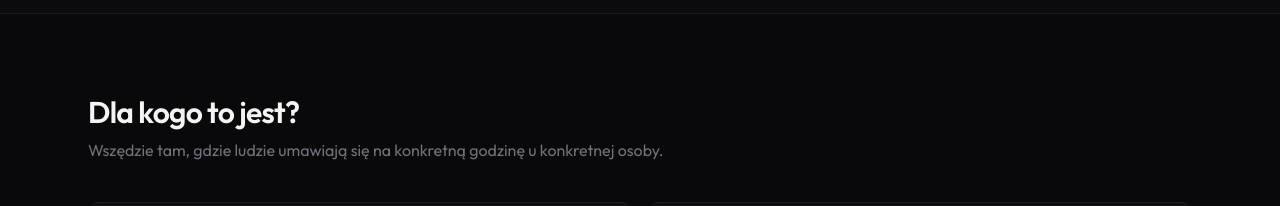
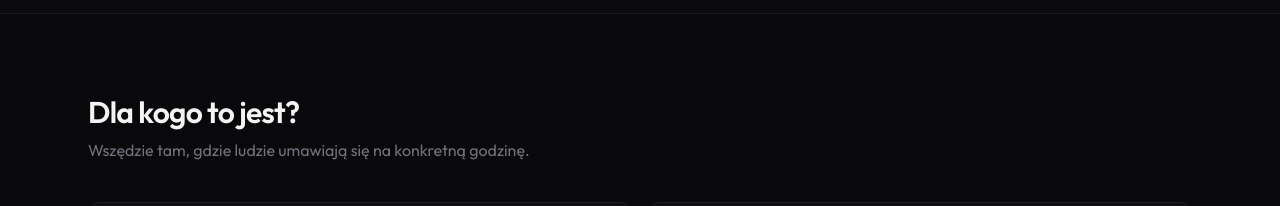
Before and after one commit to enowuigrek/when, a Next.js app: page /start in a window 1280 px wide. Shown: the part 1760-1966 px from the top of the page. Built offline with nearby package versions, Linux system fonts and the light colour scheme; no server answers; the database is empty.

Commit message:
fix: landing copy — remove 'u konkretnej osoby' (not always true for group classes)

```diff
--- a/app/start/page.tsx
+++ b/app/start/page.tsx
@@ -182,7 +182,7 @@ export default function StartPage() {
       <section className="border-b border-zinc-800/60">
         <div className="mx-auto max-w-6xl px-6 py-20">
           <h2 className="text-3xl font-semibold tracking-tight">Dla kogo to jest?</h2>
-          <p className="mt-2 text-zinc-500">Wszędzie tam, gdzie ludzie umawiają się na konkretną godzinę u konkretnej osoby.</p>
+          <p className="mt-2 text-zinc-500">Wszędzie tam, gdzie ludzie umawiają się na konkretną godzinę.</p>
 
           <div className="mt-10 grid gap-4 sm:grid-cols-2">
             {useCases.map((u) => (
```
